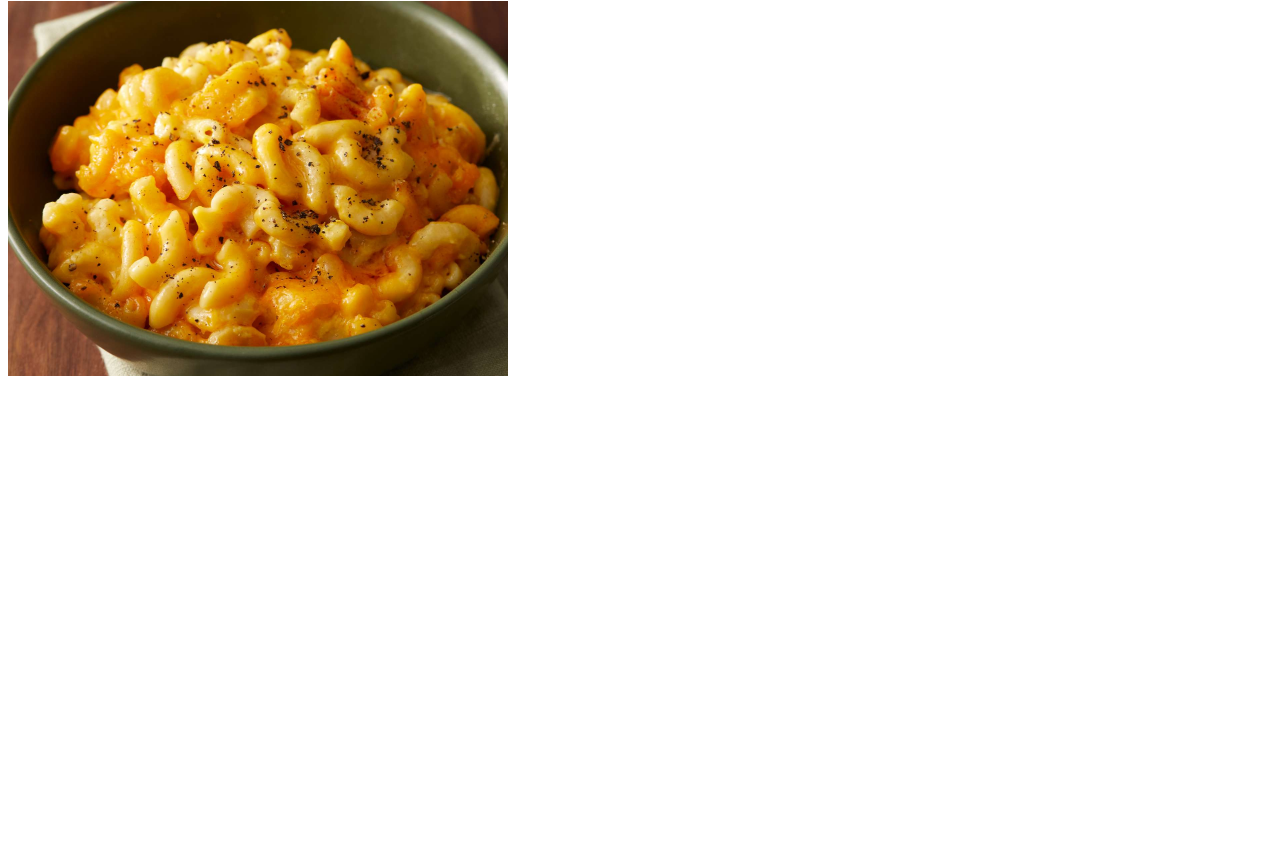
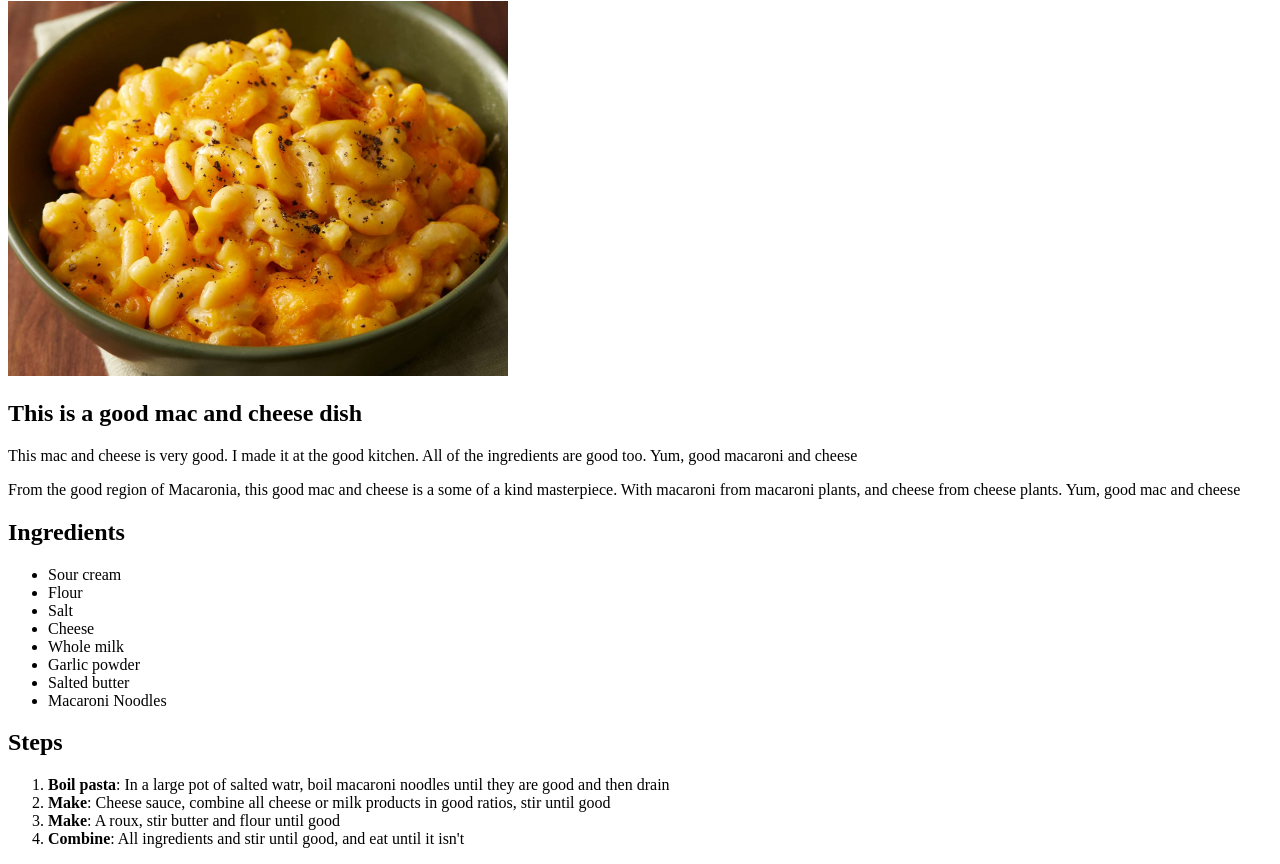
Before and after one commit to Keiferton/odin-recipes, a plain HTML site: page recipes/macandcheese.html in a window 1280 px wide. Shown: the part 79-943 px from the top of the page. Before the commit the page ends 800 px from the top, so only its background shows below. Drawn offline with Linux system fonts and the light colour scheme.

Commit message:
finish brusselsprout and macandcheese and lasagna recipes and steps

```diff
--- a/recipes/macandcheese.html
+++ b/recipes/macandcheese.html
@@ -8,5 +8,30 @@
 <body>
     <h1>Mac and Cheese</h1>
     <img src="../images/macandcheese.jpg" alt="macaroni and cheese dish" width="500">
+
+    <h2>This is a good mac and cheese dish</h2>
+    <p>This mac and cheese is very good. I made it at the good kitchen. All of the ingredients are good too. Yum, good macaroni and cheese </p>
+    <p>From the good region of Macaronia, this good mac and cheese is a some of a kind masterpiece. With macaroni from macaroni plants,
+        and cheese from cheese plants. Yum, good mac and cheese</p>
+    <h2>Ingredients</h2>
+    <ul>
+        <li>Sour cream</li>
+        <li>Flour</li>
+        <li>Salt</li>
+        <li>Cheese</li>
+        <li>Whole milk</li>
+        <li>Garlic powder</li>
+        <li>Salted butter</li>
+        <li>Macaroni Noodles</li>
+
+    </ul>
+    <h2>Steps</h2>
+    <ol>
+        <li><strong>Boil pasta</strong>: In a large pot of salted watr, boil macaroni noodles until they are good and then drain</li>
+        <li><strong>Make</strong>: Cheese sauce, combine all cheese or milk products in good ratios, stir until good</li>
+        <li><strong>Make</strong>: A roux, stir butter and flour until good</li>
+        <li><strong>Combine</strong>: All ingredients and stir until good, and eat until it isn't</li>
+
+    </ol>
 </body>
 </html>
```
Also changed, not shown: recipes/brusselsprouts.html (+21 -0 lines).
